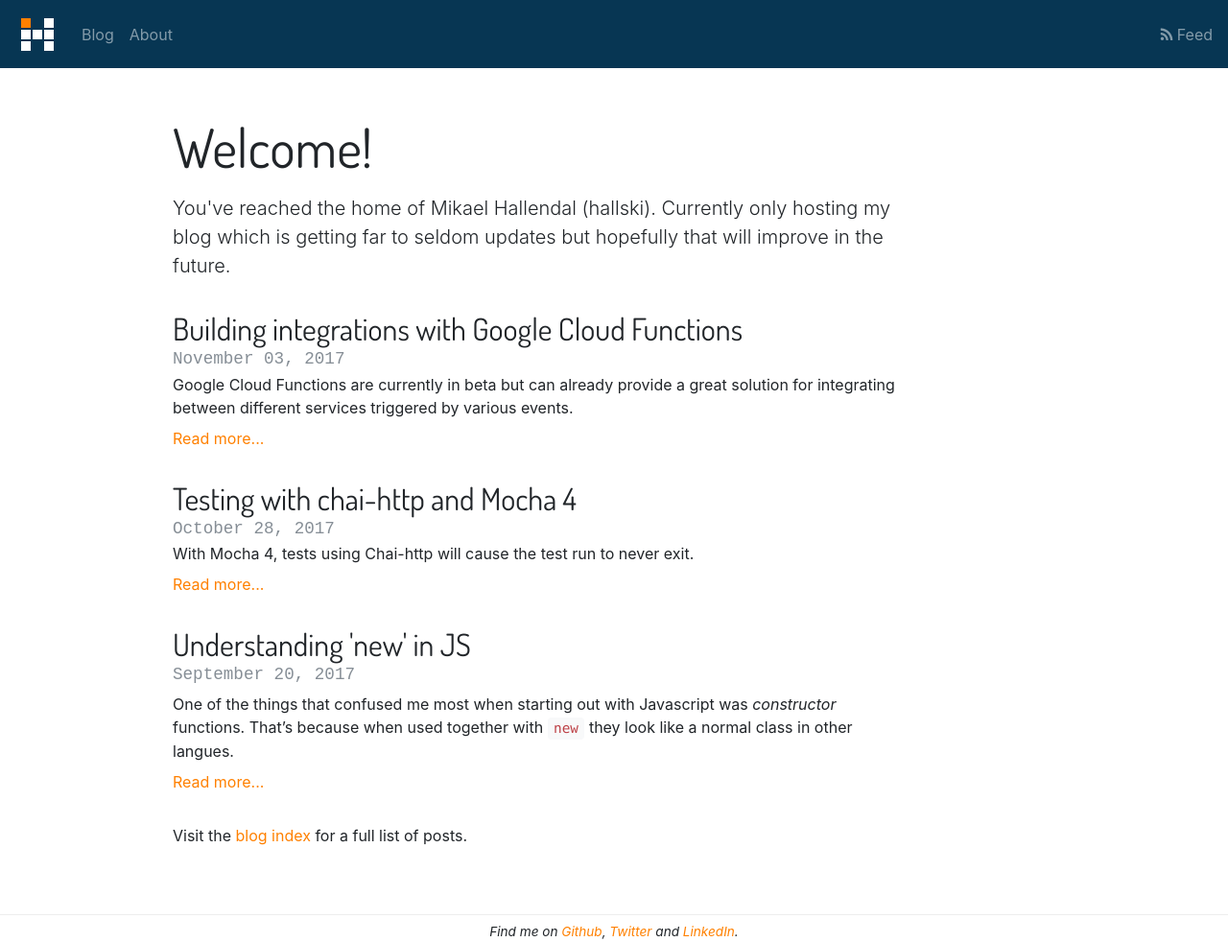
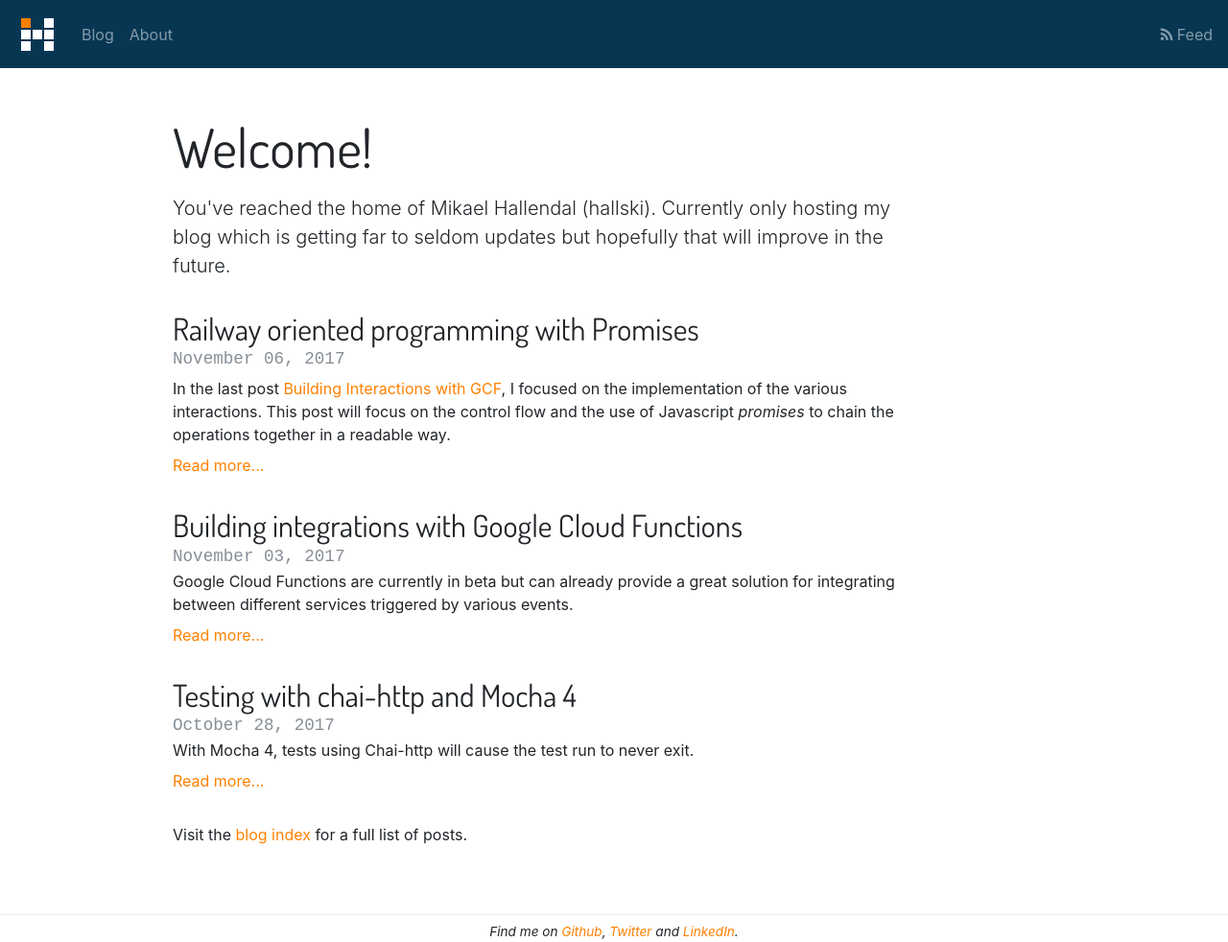
Before and after one commit to hallski/hallski.github.io, a Jekyll site: the page built from index.html, in a window 1280 px wide. Shown: the whole page at 96% size. Built offline with Jekyll 4.4.1, drawn with Linux system fonts in a browser that asks for light colours; nearby versions of some CDN libraries; part of the change alters nothing that is shown.

Commit message:
Add post about ROP in JS

````diff
--- /dev/null
+++ b/_posts/2017-11-06-rop-with-promises.markdown
@@ -0,0 +1,87 @@
+---
+layout: post
+title: Railway oriented programming with Promises
+section: blog
+comments: true
+tags:
+- javascript
+- promises
+- rop
+excerpt:
+---
+
+In the last post [Building Interactions with GCF](/blog/building-interactions-with-gcf), I focused on the implementation of the various interactions. This post will focus on the control flow and the use of Javascript _promises_ to chain the operations together in a readable way.
+
+To repeat, this is the resulting GCF event handler:
+
+```javascript
+exports.catFinder = filteredEventHandler(eventFilter, function(event, callback) {
+  const file = event.data
+  const storageUri = `gs://${file.bucket}/${file.name}`
+
+  return visionFetchLabels(storageUri)
+    .then(any(isCat))
+    .then(notifySlack(secrets.slackWebhook, `A cat was posted: ${storageUri}`))
+    .then(logSuccess, logError)
+    .then(callback)
+})
+```
+
+1. Fetch the labels through Vision API
+2. If any of the labels match a cat
+3. Send a notification to the Slack through an incoming webhook
+4. If all succeeded, log that. Otherwise log if there was an error.
+5. Finally, call the provided callback.
+
+The code can be found on [Github](https://github.com/mhallendal/cat-finder)
+
+## Railway Oriented Programming (ROP)
+The inspiration for this implementation was taken from an excellent talk by Scott Wlaschin about [Railway Oriented Programming](http://fsharpforfunandprofit.com/rop/). For a more in-depth description of ROP, I can highly recommend watching the talk and slides. The examples are in F# but shouldn't be a problem to follow even if you are new to the language.
+
+In short, the idea is to describe the happy path through a process as the main _track_ and if an error occurs, the flow is shifted over to a secondary _error track_. Once on the error track, the flow will stay there until delt with. This could either be by logging an error or by handling the error and shifting the flow back onto the main track.
+
+To better illustrate what this means for the code above, here it is described as the two tracks.
+
+![Resulting App](/images/posts/rop-catfinder.png)
+_(Graphics comes from Scotts presentation)._
+
+The flow starts on the green (above) track and any of `visionFetchLabels`, `any(isCat)` and `notifySlack` can shift the flow over to the red (below) track. At the end, the `logSuccess` function is called in the green track and `logError` is called on the red track. After that, the tracks are again merged and `callback` is called.
+
+## ROP with Javascript promises
+Javascript promises lends themselves very well to this style of programming where a `resolve` keeps the flow on the happy track and a `reject` shifts flow to the error track.
+
+This can best be seen in the implementation of `any`. It's a function that takes a `predicate` and returns a new function expecting an array of items. If the predicate is true for any of the items, a _resolved_ promise is returned (stay on the happy track), otherwise a _rejected_ promise is returned (move to error track).
+
+```javascript
+function any(predicate) {
+  return function(items) {
+    return items.find(predicate) !== undefined ? Promise.resolve(items) : Promise.reject()
+  }
+}
+```
+
+The image not containing a cat isn't really an error, which is why no error is passed in the rejection. The `logError` function checks if it gets an error and logs it if it does, otherwise does nothing.
+
+```javascript
+function logSuccess() {
+  console.log(`Successfully sent a cat to slack`)
+}
+
+function logError(error) {
+  if (error) {
+    console.error(`Function failed with: ${error.message}`)
+  }
+}
+```
+
+Finally, as neither `logSuccess` or `logError` returns a rejection, they will both be wrapped in a `resolve` and are both on the happy track again for finally calling `callback`.
+
+## Higher order functions and ROP
+Both `any` and `notifySlack` are higher order functions (returns new functions). The reason for this is that the flow through the happy track only allows for passing one value on to the next function.
+
+This is a very common scenario but might take some getting used to if you are comming from an OOP background, I know it did for me at least.
+
+## Summary
+This style of programming would work in any language with support for an [Either type](https://www.schoolofhaskell.com/school/starting-with-haskell/basics-of-haskell/10_Error_Handling#the-either-monad) and support for higher order functions.
+
+However, with promises you get an extra level of power since asynchronous operations can be modelled as well. With Javascript including promises out of the box, Node.js and third party frameworks all have great support for them and this style of programming can be a great option for a wide array of applications.
````
Also changed, not shown: css/overrides.css (line endings or trailing spaces), images/posts/rop-catfinder.png (added).
